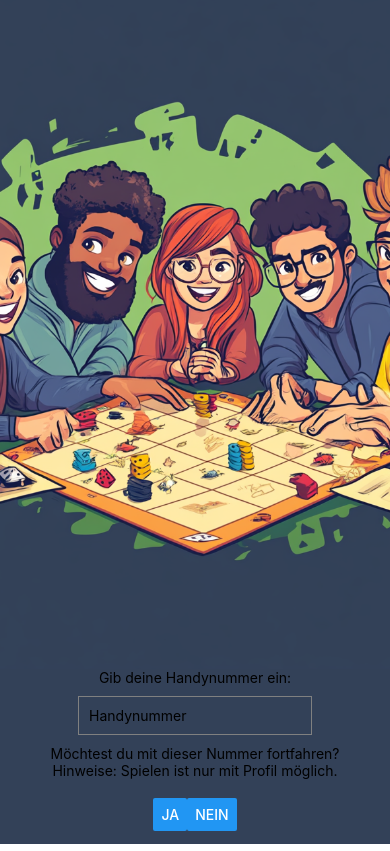
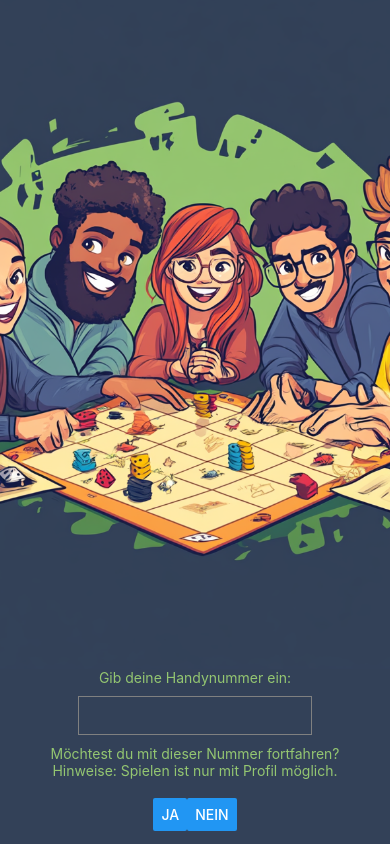
Before and after one commit to Dr4gon/positive_guessing_game, a React Native app in the folder app/: screen / in a window 390 px wide. Built offline with nearby package versions, Linux system fonts and the light colour scheme.

Commit message:
Color in the text suitable to the logo

```diff
--- a/app/App.js
+++ b/app/App.js
@@ -16,16 +16,17 @@ export default function App() {
         style={styles.logo}
         resizeMode="cover"
       />
-      <Text>Gib deine Handynummer ein:</Text>
+      <Text style={styles.text}>Gib deine Handynummer ein:</Text>
       <TextInput
         style={styles.input}
-        placeholder="Handynummer"
         keyboardType="phone-pad"
         value={phoneNumber}
         onChangeText={setPhoneNumber}
       />
-      <Text>Möchtest du mit dieser Nummer fortfahren?</Text>
-      <Text>Hinweise: Spielen ist nur mit Profil möglich.</Text>
+      <Text style={styles.text}>Möchtest du mit dieser Nummer fortfahren?</Text>
+      <Text style={styles.text}>
+        Hinweise: Spielen ist nur mit Profil möglich.
+      </Text>
       <View style={styles.buttonContainer}>
         <Button title="Ja" onPress={handleSubmit} />
         <Button title="Nein" onPress={handleSubmit} />
@@ -49,6 +50,9 @@ const styles = StyleSheet.create({
     width: "100%",
     padding: "5%",
   },
+  text: {
+    color: "#94C671",
+  },
   logo: {
     width: "100%",
     height: "80%",
```
